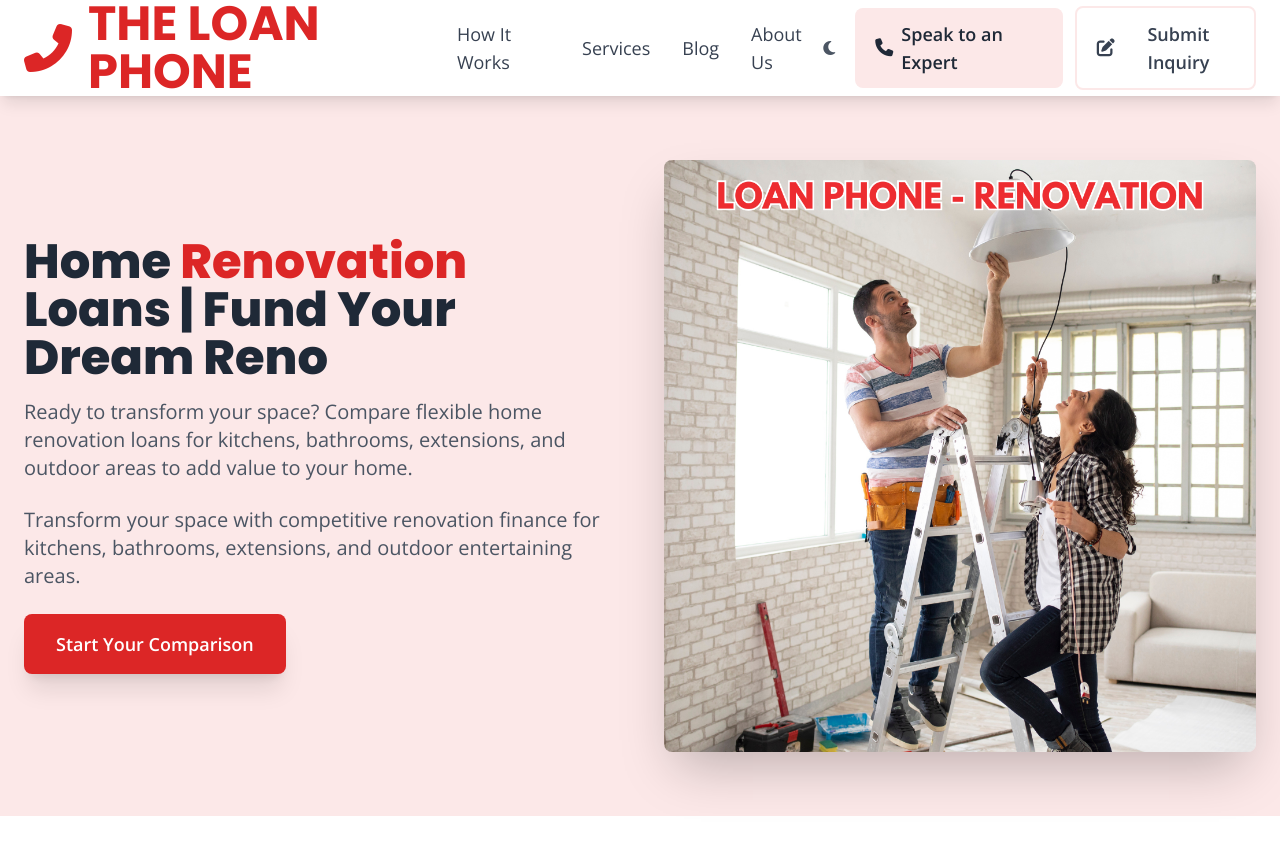
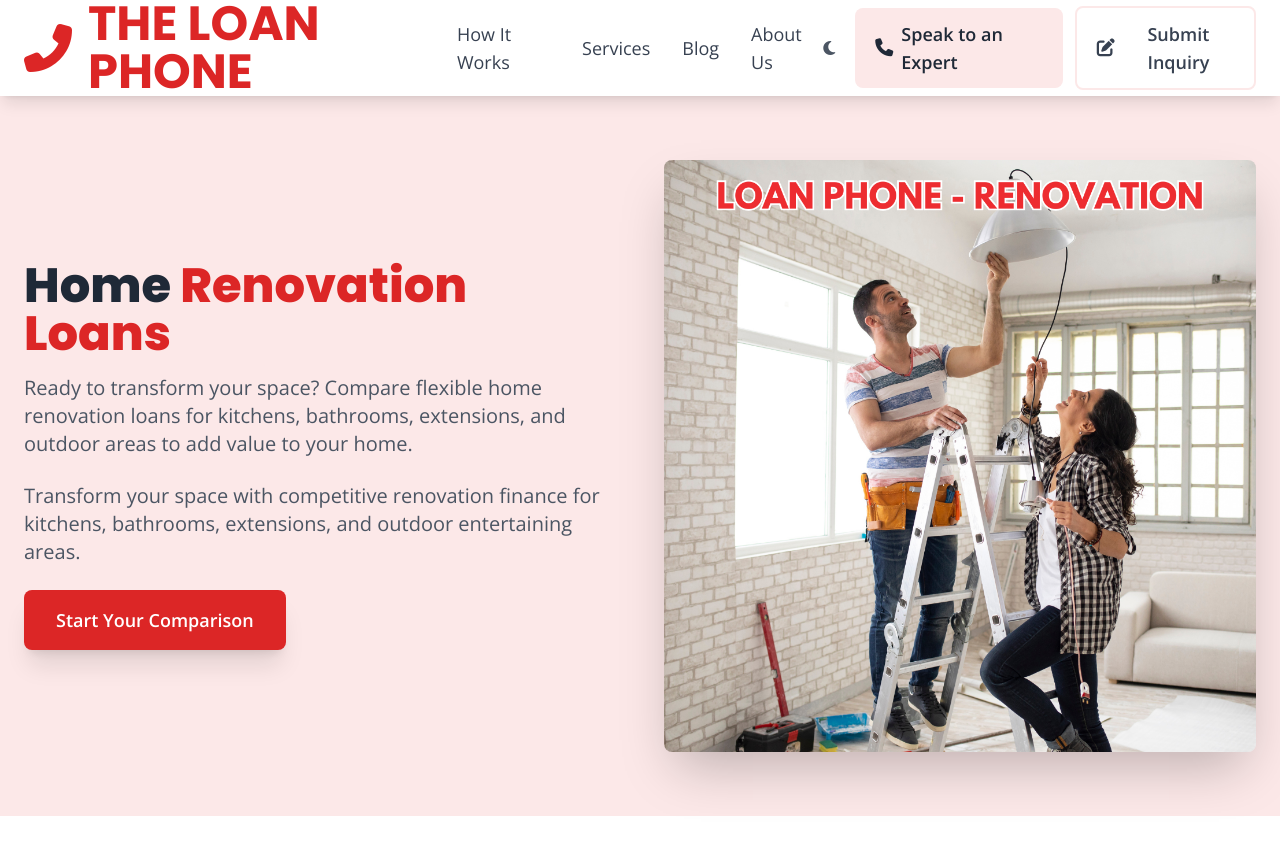
Before and after one commit to AMSumo9/loan-phone-website, a Jekyll site: the page built from _services/home_renovation_loans.md, in a window 1280 px wide and 900 px high. Shown: the top 855 px of the window. Built offline with Jekyll 4.4.1, drawn with Linux system fonts in a browser that asks for light colours; nearby versions of some CDN libraries.

Commit message:
Update home_renovation_loans.md

```diff
--- a/_services/home_renovation_loans.md
+++ b/_services/home_renovation_loans.md
@@ -1,6 +1,6 @@
 ---
 layout: services
-title: "Home Renovation Loans | Fund Your Dream Reno | The Loan Phone"
+title: "Home Renovation Loans | The Loan Phone"
 subtitle: "Ready to transform your space? Compare flexible home renovation loans for kitchens, bathrooms, extensions, and outdoor areas to add value to your home."
 meta_description: "Bring your renovation dreams to life. We compare flexible home renovation loans for kitchens, bathrooms, extensions, and outdoor areas. Add value to your home."
 meta_keywords: "home renovation loan, reno finance, kitchen renovation loan, bathroom renovation, home improvement loan"
```
Also changed, not shown: other parts of _services/home_renovation_loans.md (+1 -1 lines).
